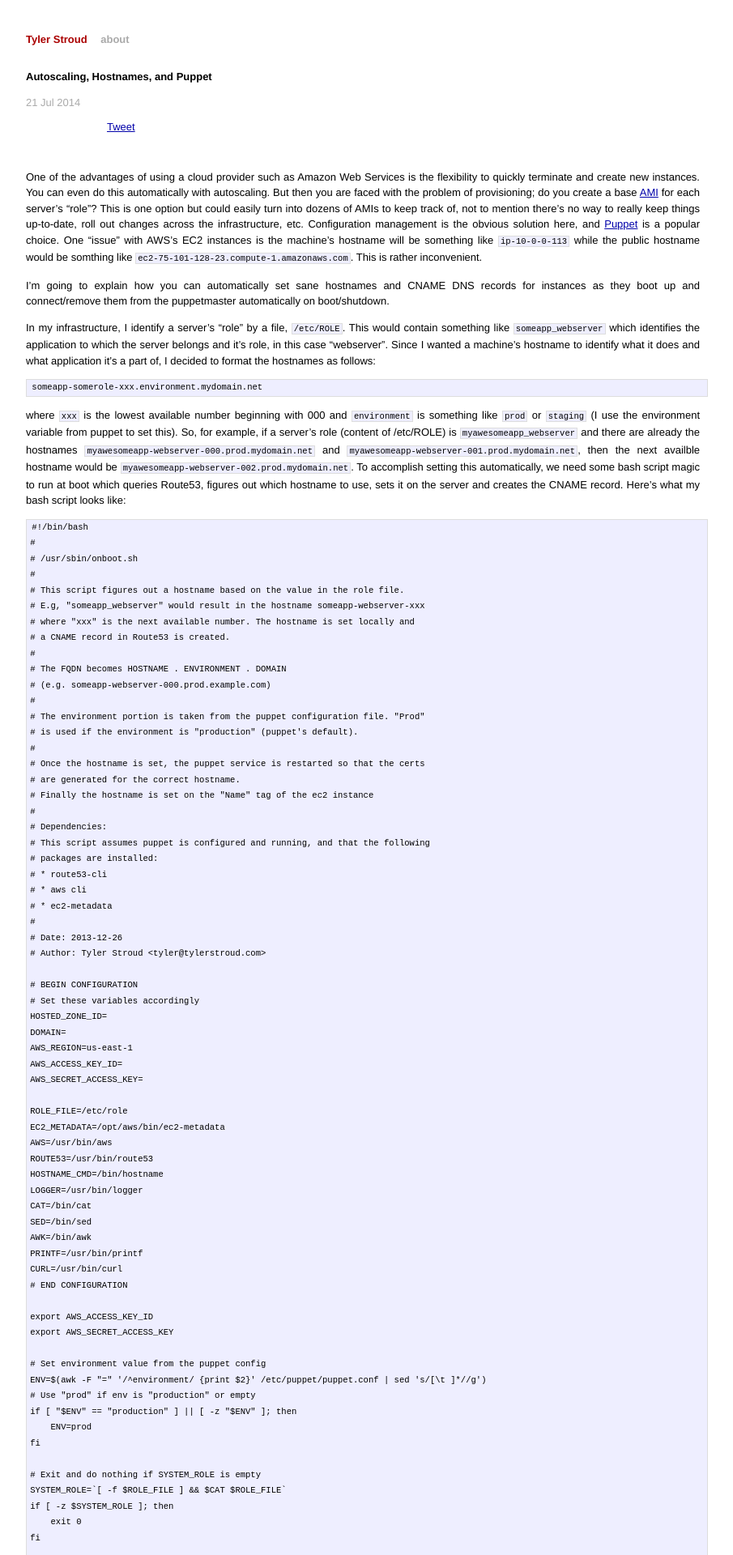
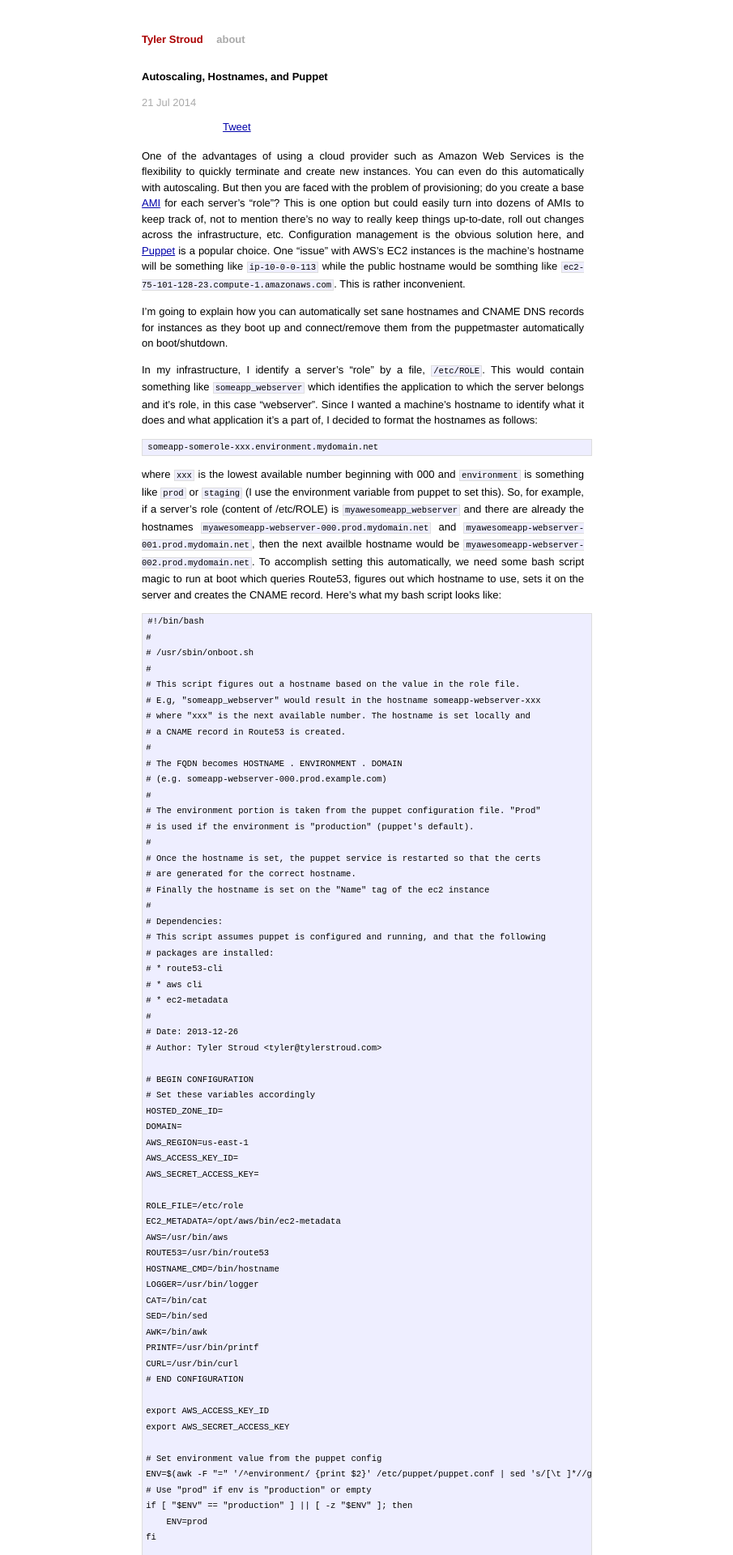
Before and after one commit to tystr/tystr.github.io, a Jekyll site: the page built from _posts/2014-07-21-autoscaling-hostnames-puppet.markdown, in a window 1280 px wide. Shown: the top 1920 px of the page at 81% size, without its empty margins (192-1097 px from the left). Built offline with Jekyll 4.4.1, drawn with Linux system fonts in a browser that asks for light colours; Markdown is read by kramdown in place of the engine named in the settings; comment, search, counter and statistics services are not loaded.

Commit message:
More css tweaks

```diff
--- a/css/main.css
+++ b/css/main.css
@@ -63,12 +63,12 @@
   line-height: 1.5em;
 }
 
-.post {
-  font-size: 115%;
-  text-align: justify;
+.post-body {
   width: 64em;
-  margin: 3em auto 2em;
-  line-height: 1.5em;
+}
+
+.post-body > h1 {
+    font-size: 130%;
 }
 
 .header a {
```
